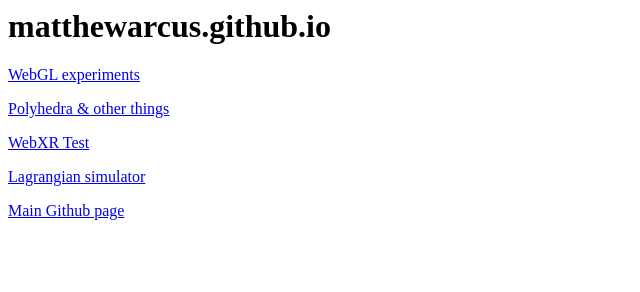
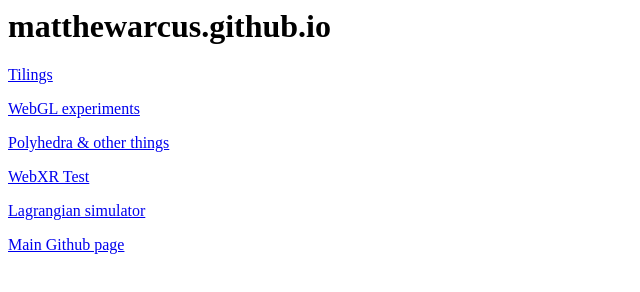
Before and after one commit to matthewarcus/matthewarcus.github.io, a plain HTML site: page index.html in a window 1280 px wide. Shown: the whole page, without its empty margins (0-640 px from the left). Drawn offline with Linux system fonts and the light colour scheme.

Commit message:
Adding tilings link

```diff
--- a/index.html
+++ b/index.html
@@ -2,6 +2,7 @@
     <meta name="viewport" content="width=device-width,initial-scale=1">
     <body>
      <h1>matthewarcus.github.io</h1>
+    <p><a href="canvas/tilings/">Tilings</a>
     <p><a href="webgl">WebGL experiments</a>
     <p><a href="polyjs">Polyhedra & other things</a>
     <p><a href="xrshader/">WebXR Test</a>
```
